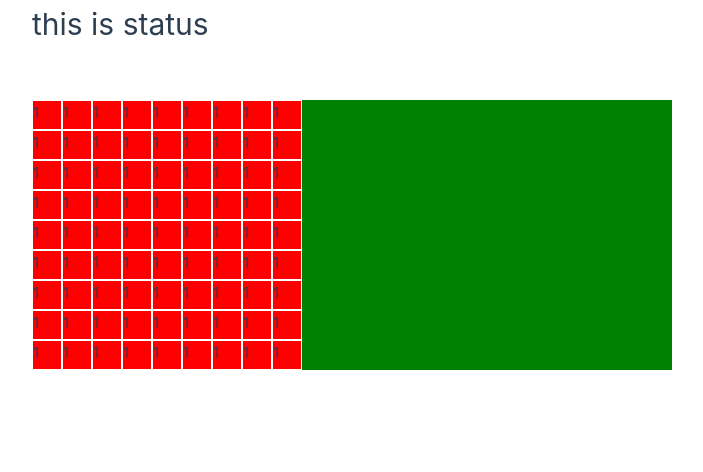
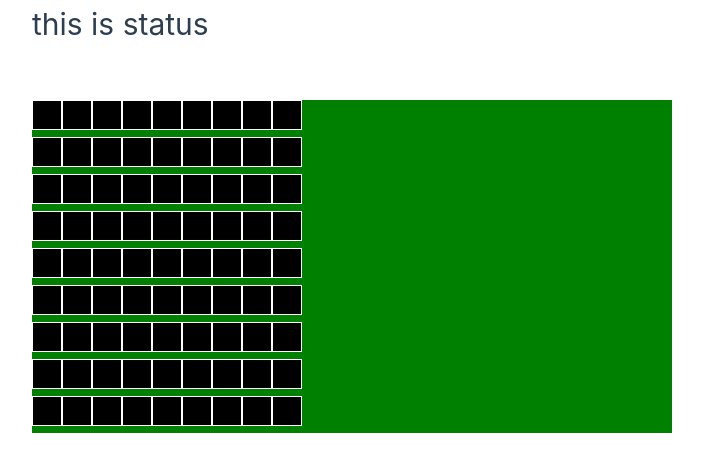
Before and after one commit to keisuke90/vue-minesweeper, a Vue app: page / in a window 1280 px wide. Shown: the top 472 px of the page, without its empty margins (288-991 px from the left). Built offline with nearby package versions, Linux system fonts and the light colour scheme.

Commit message:
クリックしたセルの位置を取得

```diff
--- a/src/components/MsCell.vue
+++ b/src/components/MsCell.vue
@@ -1,14 +1,19 @@
 <script setup lang="ts">
-import type { slotFlagsText } from "@vue/shared";
-
+interface Emits {
+  (event: "leftClick"): void;
+}
 interface Props {
   open: boolean;
 }
 defineProps<Props>();
+const emit = defineEmits<Emits>();
+const leftClick = (): void => {
+  emit("leftClick");
+};
 </script>
 
 <template>
-  <div class="cell" :class="{ open: open }"><slot /></div>
+  <div class="cell" :class="{ open: open }" @click="leftClick"><slot /></div>
 </template>
 
 <style scoped>
--- a/src/components/MsField.vue
+++ b/src/components/MsField.vue
@@ -1,20 +1,29 @@
 <script setup lang="ts">
-import { ref } from "vue";
+import { ref, computed } from "vue";
 import MsCell from "./MsCell.vue";
-import { useMinesweeperStore } from "@/stores/miensweeper";
+import { useMinesweeperStore } from "@/stores/minesweeper";
+import type { Mine } from "@/stores/minesweeper";
 
 const miensweeperStore = useMinesweeperStore();
 miensweeperStore.initFeild();
-
-const row = 9;
-const rows = [1, 2, 3, 4, 5, 6, 7, 8, 9];
-let isOpen = ref(true);
+const field = computed((): [Mine[]] => {
+  return miensweeperStore.field;
+});
+const open = (x: number, y: number): void => {
+  miensweeperStore.openCell(x, y);
+};
 </script>
 
 <template>
   <div class="field">
-    <div v-for="cell in rows">
-      <MsCell v-for="cell in rows" :open="isOpen"><span>1</span></MsCell>
+    <div v-for="(rows, y) in field" :key="y">
+      <MsCell
+        v-for="(cell, x) in rows"
+        :key="x"
+        :open="cell.isOpen"
+        @leftClick="open(y, x)"
+        ><span v-if="cell.isOpen">{{ cell.count }}</span></MsCell
+      >
     </div>
   </div>
 </template>
--- a/src/stores/miensweeper.ts
+++ b/src/stores/minesweeper.ts
@@ -1,7 +1,7 @@
 import { defineStore } from "pinia";
 
-interface Mine {
-  count: number;
+export interface Mine {
+  count: null | number;
   isOpen: boolean;
   isMine: boolean;
   isFlag: boolean;
@@ -20,7 +20,7 @@ export const useMinesweeperStore = defineStore({
   actions: {
     initFeild(): void {
       const mine: Mine = {
-        count: 0,
+        count: null,
         isOpen: false,
         isMine: false,
         isFlag: false,
@@ -33,5 +33,8 @@ export const useMinesweeperStore = defineStore({
         this.field.push(row);
       }
     },
+    openCell(x: number, y: number): void {
+      console.log(`${x}${y}`);
+    },
   },
 });
```
